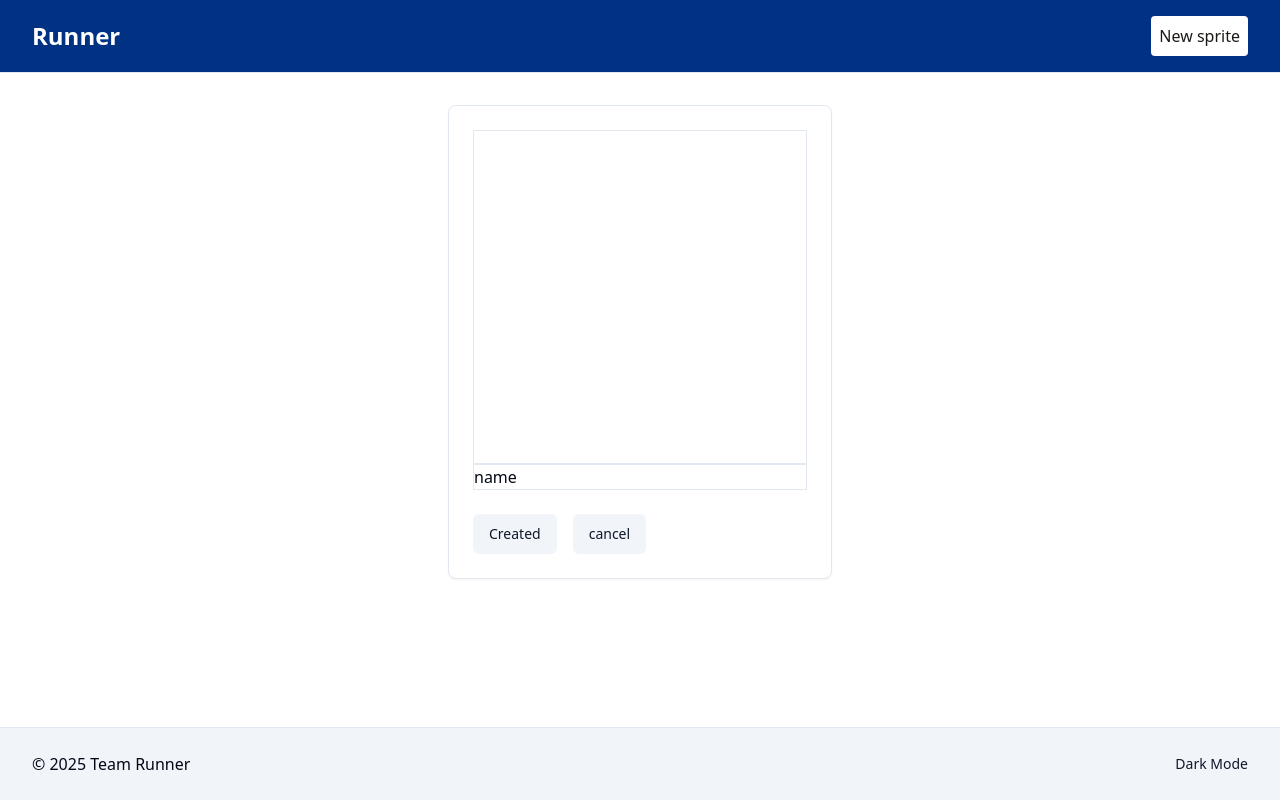
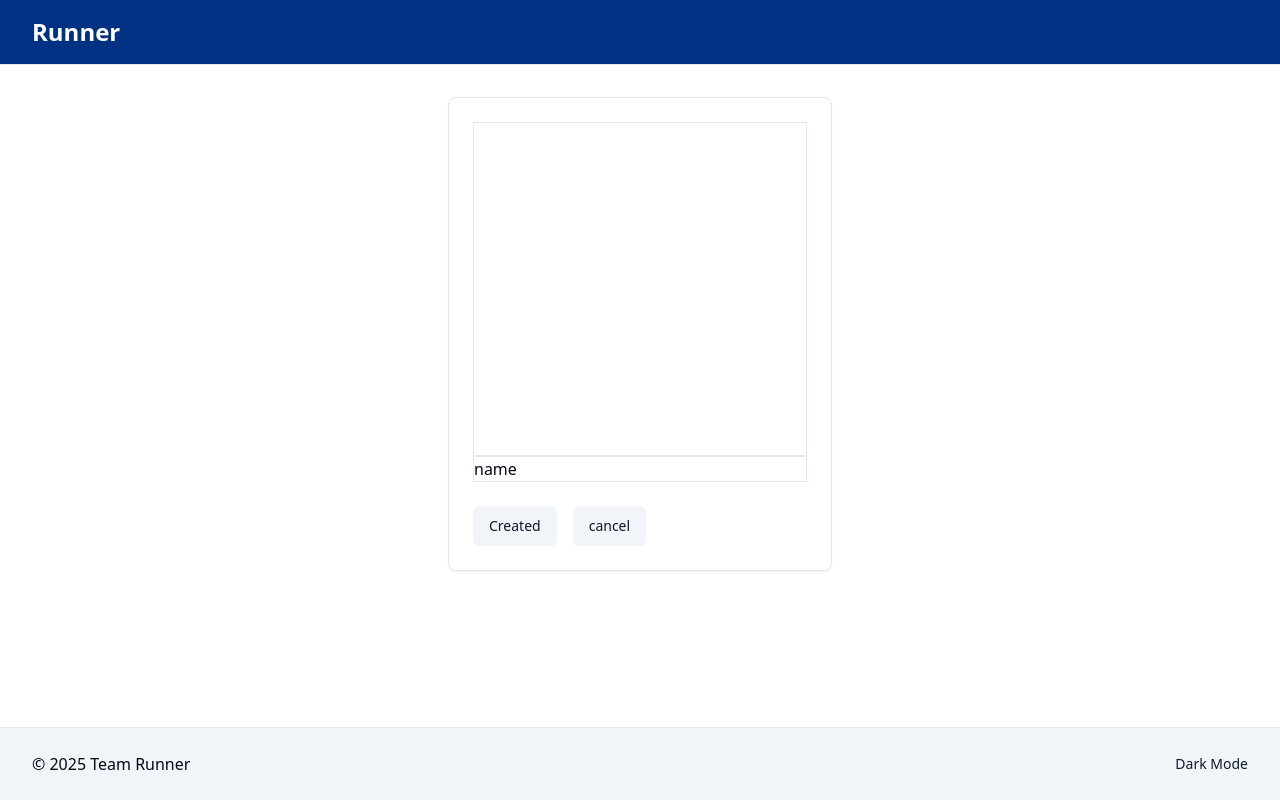
Before and after one commit to Project-IoT-Runner/website, a SvelteKit app: page /sprite/create in a window 1280 px wide. Built offline with nearby package versions, Linux system fonts and the light colour scheme.

Commit message:
Verplaats `Nieuwe sprite` knop naar lokale header op homepage

```diff
--- a/src/routes/+layout.svelte
+++ b/src/routes/+layout.svelte
@@ -21,12 +21,6 @@
     <h1 class="text-2xl font-bold">
         <a href="/" class="text-white no-underline hover:underline">Runner</a>
     </h1>
-    <a
-        href="/sprite/create"
-        class="rounded-sm bg-white p-2 text-stone-900 no-underline"
-    >
-        New sprite
-    </a>
 </header>
 
 <main class="mx-auto my-8 w-full max-w-5xl px-4">
--- a/src/routes/+page.svelte
+++ b/src/routes/+page.svelte
@@ -6,4 +6,13 @@
     let { sprites }: PageData = data;
 </script>
 
+<div class="mb-4 flex justify-between">
+    <h1 class="text-3xl font-bold">Kies een sprite!</h1>
+    <a
+        href="/sprite/create"
+        class="bg-bkz-darkblue rounded-sm px-3 py-2 text-white no-underline"
+    >
+        Nieuwe sprite
+    </a>
+</div>
 <SpriteGrid {sprites} />
```
